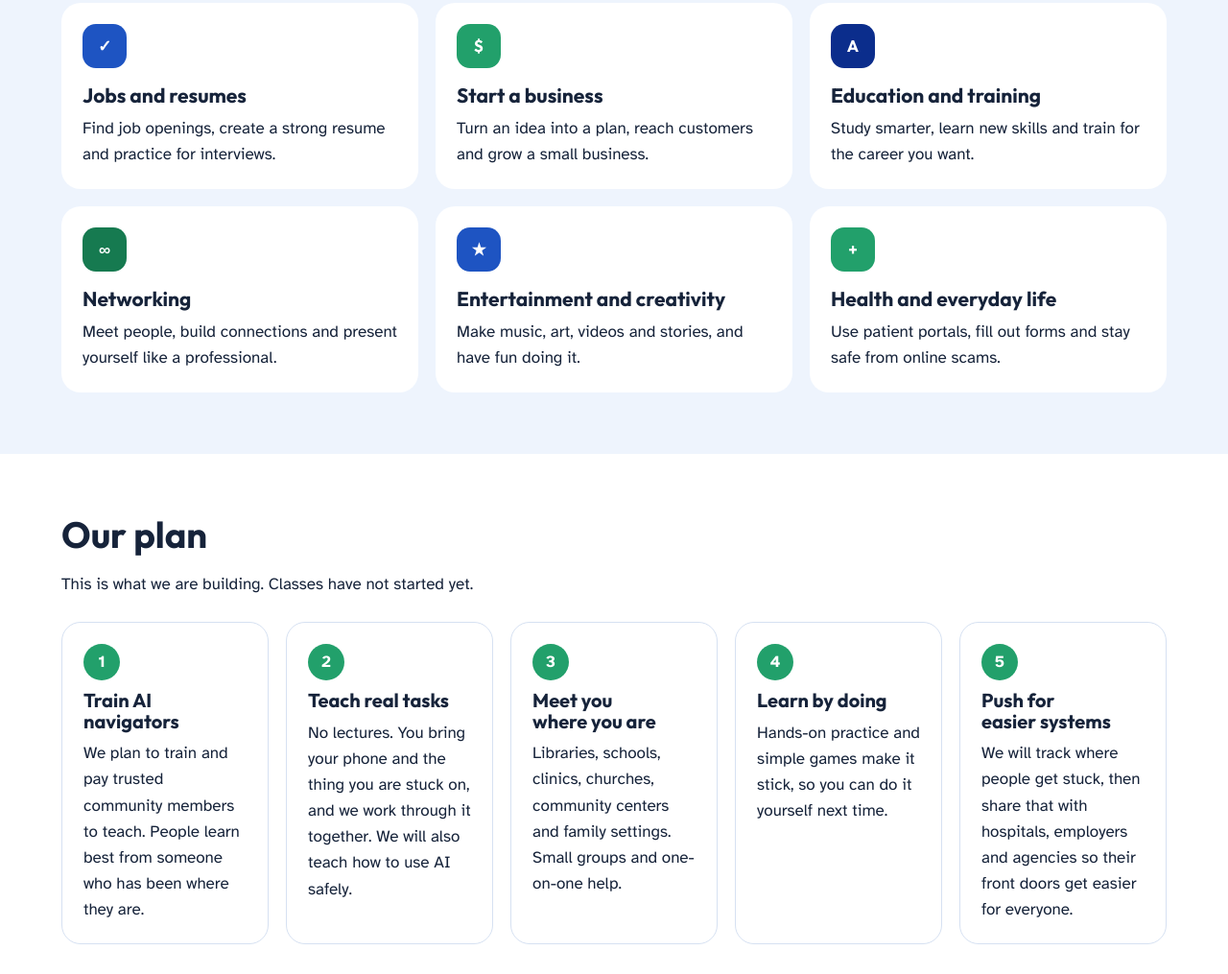
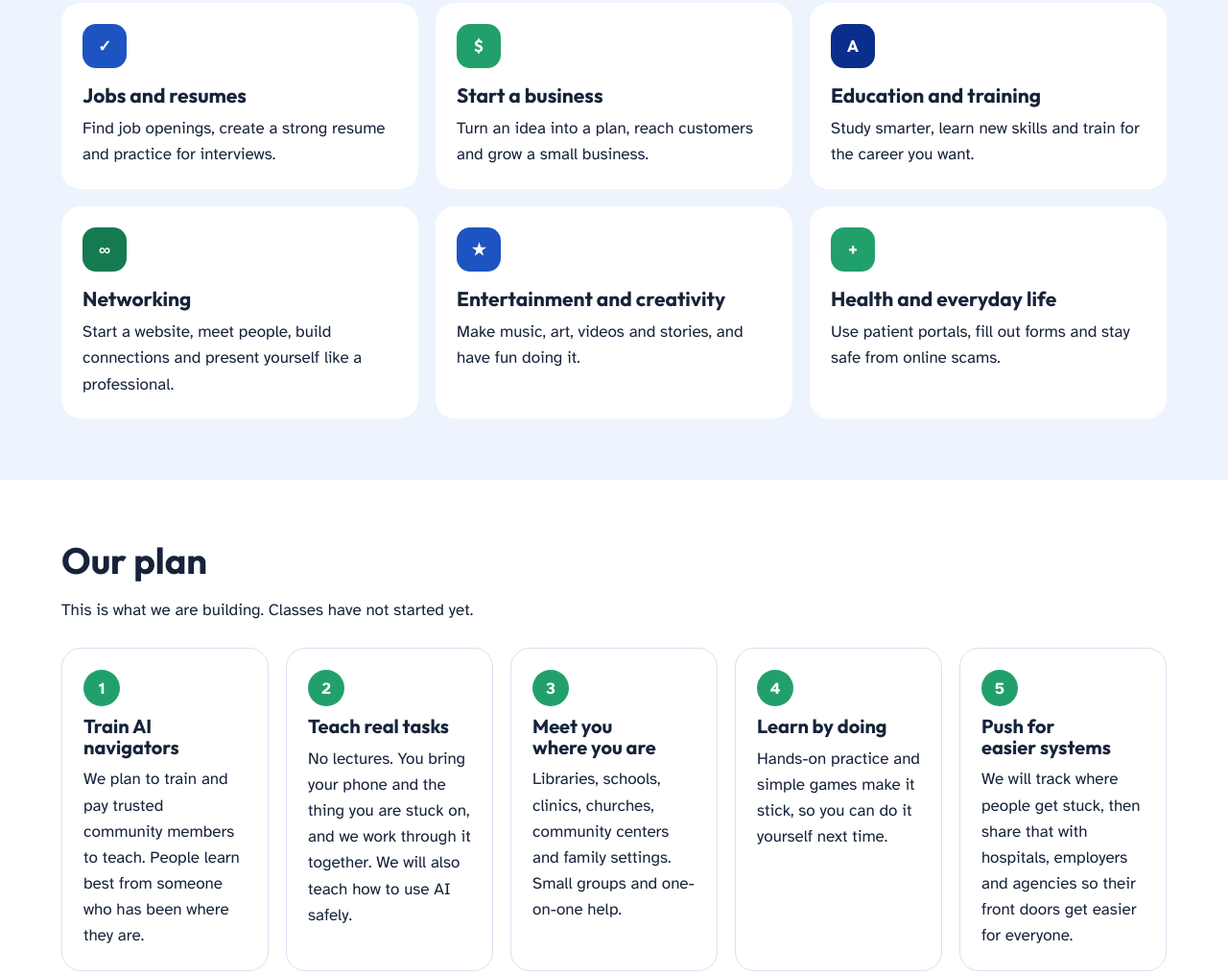
Before and after one commit to esmith0918/intelligence-milwaukee-site, a plain HTML site: page index.html in a window 1280 px wide. Shown: the part 977-1992 px from the top of the page at 96% size. Drawn offline with Linux system fonts and the light colour scheme.

Commit message:
Add start a website to Networking
Updated the Networking section to include starting a website.

```diff
--- a/index.html
+++ b/index.html
@@ -99,7 +99,7 @@ footer .wrap{display:flex;flex-wrap:wrap;gap:10px 28px;justify-content:space-bet
       <div class="door"><div class="ico" style="background:var(--blue)">&#10003;</div><strong>Jobs and resumes</strong>Find job openings, create a strong resume and practice for interviews.</div>
       <div class="door"><div class="ico" style="background:var(--green)">$</div><strong>Start a business</strong>Turn an idea into a plan, reach customers and grow a small business.</div>
       <div class="door"><div class="ico" style="background:var(--blue-d)">A</div><strong>Education and training</strong>Study smarter, learn new skills and train for the career you want.</div>
-      <div class="door"><div class="ico" style="background:var(--green-d)">&#8734;</div><strong>Networking</strong>Meet people, build connections and present yourself like a professional.</div>
+      <div class="door"><div class="ico" style="background:var(--green-d)">&#8734;</div><strong>Networking</strong>Start a website, meet people, build connections and present yourself like a professional.</div>
       <div class="door"><div class="ico" style="background:var(--blue)">&#9733;</div><strong>Entertainment and creativity</strong>Make music, art, videos and stories, and have fun doing it.</div>
       <div class="door"><div class="ico" style="background:var(--green)">+</div><strong>Health and everyday life</strong>Use patient portals, fill out forms and stay safe from online scams.</div>
     </div>
```
